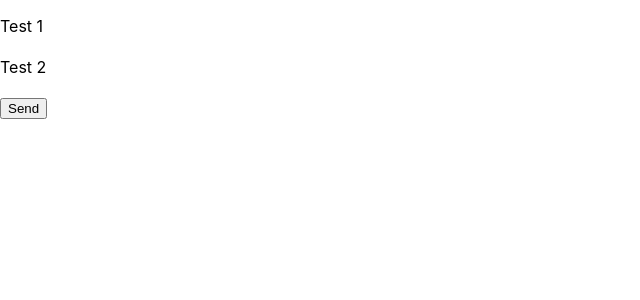
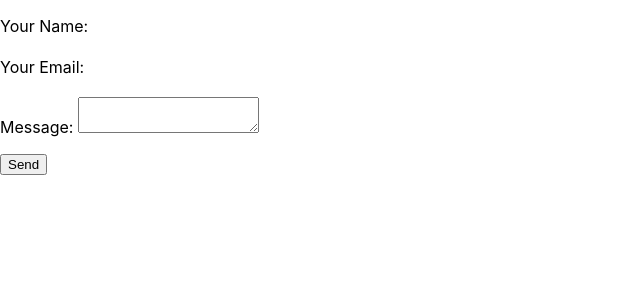
Before and after one commit to DevusYt/netlify-forms-example, a React (Create React App) app: page / in a window 1280 px wide. Shown: the top 300 px of the page, without its empty margins (0-640 px from the left). Built offline with nearby package versions, Linux system fonts and the light colour scheme.

Commit message:
official netlify solution without helper form

```diff
--- a/src/App.jsx
+++ b/src/App.jsx
@@ -8,15 +8,21 @@ import React from 'react'
 function App() {
   return (
     <div>
-      <form name="Netlify Example Forms" netlify>
+      <form method="post">
+        <input type="hidden" name="form-name" value="contact" />
         <p>
-          <label>Test 1
-            <input type="text" name='name' autocomplete="off" />
+          <label>
+            Your Name: <input type="text" name="name" />
           </label>
         </p>
         <p>
-          <label>Test 2
-            <input type="text" name='email' autocomplete="off" />
+          <label>
+            Your Email: <input type="email" name="email" />
+          </label>
+        </p>
+        <p>
+          <label>
+            Message: <textarea name="message" />
           </label>
         </p>
         <p>
```
